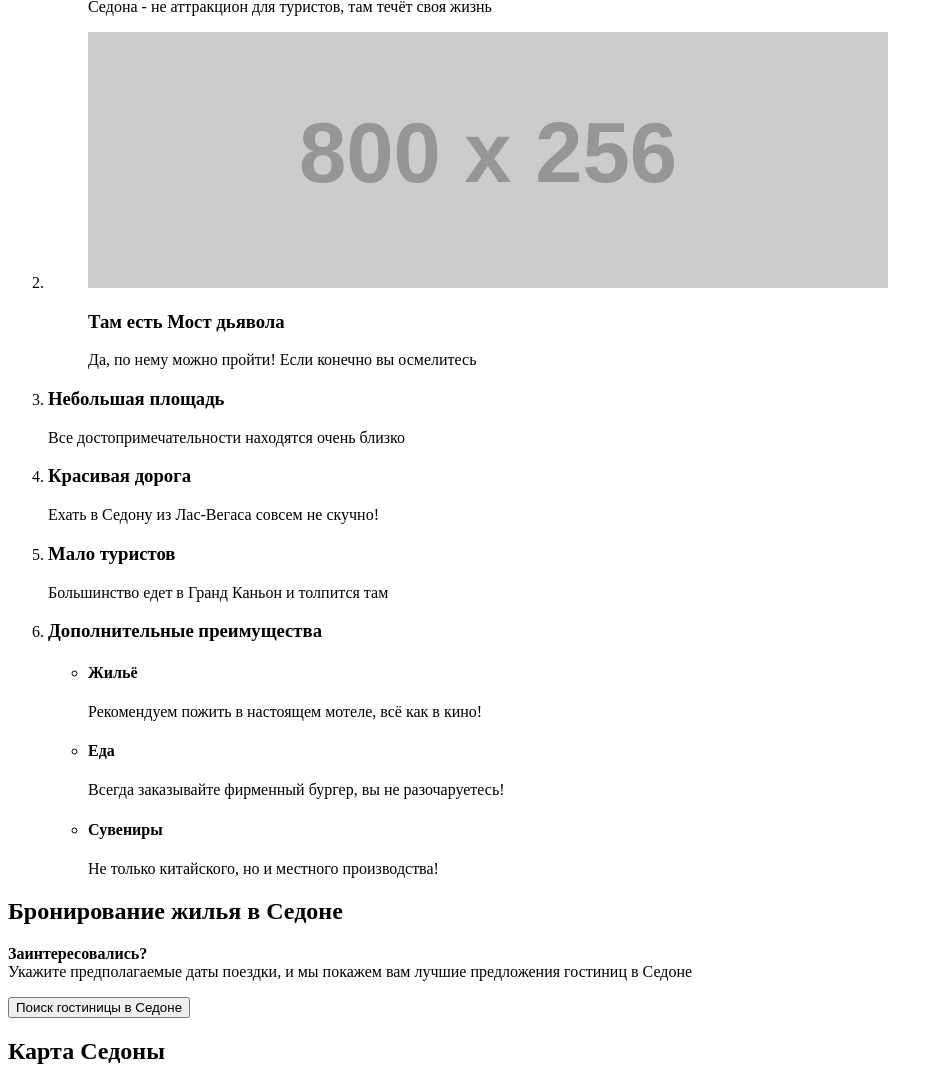
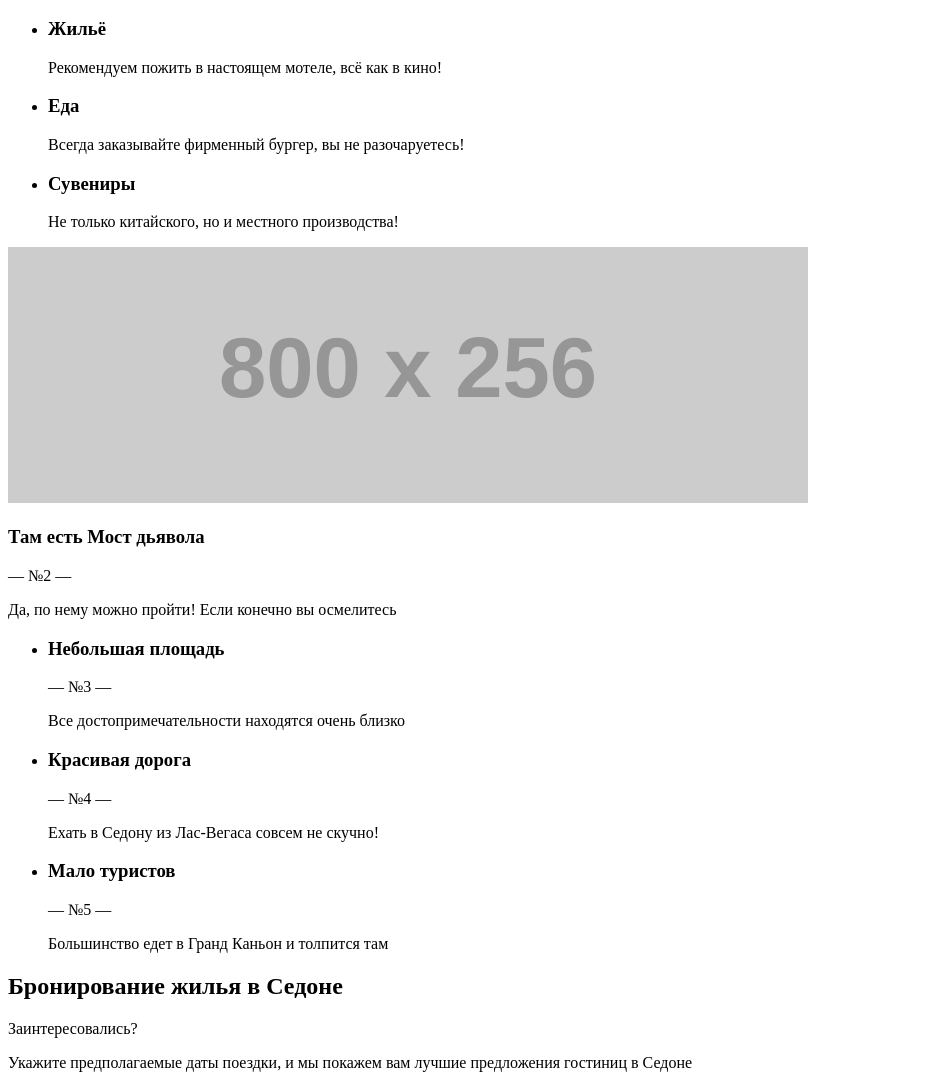
Before and after one commit to pestrige/974243-sedona-29, a plain HTML site: page index.html in a window 1280 px wide. Shown: the part 1098-2173 px from the top of the page, without its empty margins (0-943 px from the left). Drawn offline with Linux system fonts and the light colour scheme; placeholder pictures from the web are drawn by us.

Commit message:
Исправил расметку главной страницы

```diff
--- a/index.html
+++ b/index.html
@@ -37,88 +37,90 @@
     </section>
 
     <section>
-      <h2>Описание города</h2>
+      <h2>Преимущества</h2>
       <p>
         Седона — небольшой городок в Аризоне, заслуживающий большего!
       </p>
       <p>
         Рассмотрим 5 причин, по которым Седона круче, чем гранд каньон!
       </p>
-    </section>
-
       <section>
-      <h2>Преимущества</h2>
-      <ol>
-        <li>
-          <figure>
-            <img src="https://via.placeholder.com/800x256" width="800" height="256" alt="Красивый вид Седоны">
-            <figcaption>
+        <div>
           <h3>Настоящий городок</h3>
+          <p>
+            — №1 —
+          </p>
           <p>
             Седона - не аттракцион для туристов, там течёт своя жизнь
           </p>
-            </figcaption>
-          </figure>
+        </div>
+        <img src="https://via.placeholder.com/800x256" width="800" height="256" alt="Красивый вид Седоны">
+      </section>
+      <section>
+        <ul>
+          <li>
+            <h3>Жильё</h3>
+            <p>
+              Рекомендуем пожить в настоящем мотеле, всё как в кино!
+            </p>
           </li>
           <li>
-          <figure>
+            <h3>Еда</h3>
+            <p>
+              Всегда заказывайте фирменный бургер, вы не разочаруетесь!
+            </p>
+          </li>
+          <li>
+            <h3>Сувениры</h3>
+            <p>
+              Не только китайского, но и местного производства!
+            </p>
+          </li>
+        </ul>
+      </section>
+      <section>
         <img src="https://via.placeholder.com/800x256" width="800" height="256" alt="Мост дьявола">
-            <figcaption>
+        <div>
           <h3>Там есть Мост дьявола</h3>
+          <p>— №2 —</p>
           <p>
             Да, по нему можно пройти! Если конечно вы осмелитесь
           </p>
-            </figcaption>
-          </figure>
-        </li>
+        </div>
+      </section>
+      <section>
+        <ul>
           <li>
             <h3>Небольшая площадь</h3>
+            <p>— №3 —</p>
             <p>
               Все достопримечательности находятся очень близко
             </p>
           </li>
           <li>
             <h3>Красивая дорога</h3>
+            <p>— №4 —</p>
             <p>
               Ехать в Седону из Лас-Вегаса совсем не скучно!
             </p>
           </li>
           <li>
             <h3>Мало туристов</h3>
+            <p>— №5 —</p>
             <p>
               Большинство едет в Гранд Каньон и толпится там
             </p>
           </li>
-        <li>
-          <h3>Дополнительные преимущества</h3>
-          <ul>
-            <li>
-              <h4>Жильё</h4>
-              <p>
-                Рекомендуем пожить в настоящем мотеле, всё как в кино!
-              </p>
-            </li>
-            <li>
-              <h4>Еда</h4>
-              <p>
-                Всегда заказывайте фирменный бургер, вы не разочаруетесь!
-              </p>
-            </li>
-            <li>
-              <h4>Сувениры</h4>
-              <p>
-                Не только китайского, но и местного производства!
-              </p>
-            </li>
         </ul>
-        </li>
-      </ol>
+      </section>
     </section>
 
     <section>
       <h2>Бронирование жилья в Седоне</h2>
       <p>
-        <b>Заинтересовались?</b> <br>
+        Заинтересовались?
+      </p>
+      <p>
         Укажите предполагаемые даты поездки, и мы покажем вам лучшие предложения гостиниц в Седоне
       </p>
       <button type="button">Поиск гостиницы в Седоне</button>
```
Lines whose indentation alone changed are shown as unchanged.
